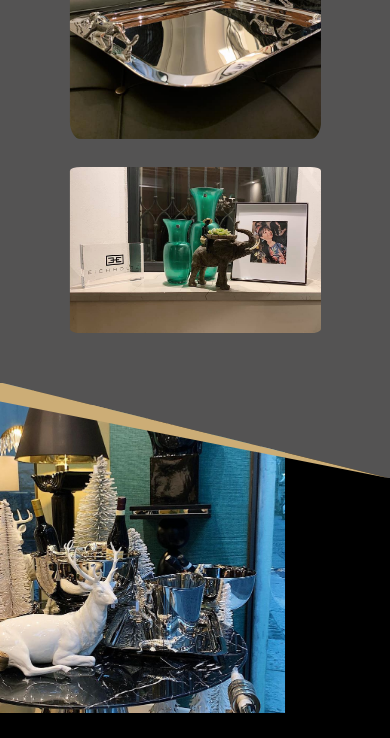
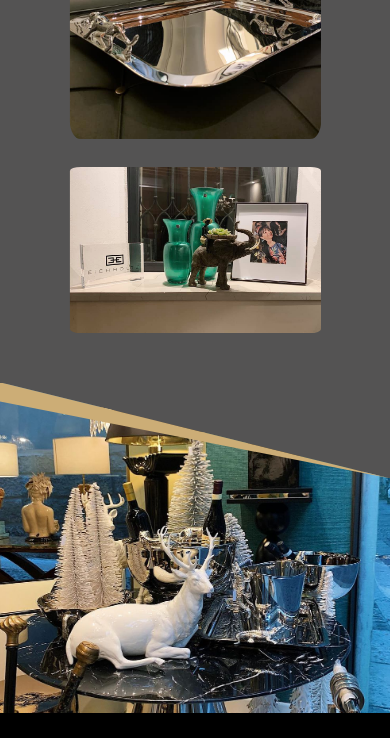
Before and after one commit to Lyreplus/Sito-Sisti, a plain HTML site: page index.html in a window 390 px wide. Shown: the part 2501-3239 px from the top of the page. Drawn offline with nearby package versions, Linux system fonts and the light colour scheme; a web font is replaced by a local one.

Commit message:
fixed bottom img home

```diff
--- a/assets/sass/pages/home/_mobile.scss
+++ b/assets/sass/pages/home/_mobile.scss
@@ -1,96 +1,89 @@
 @use '../../abstracts/abstracts.scss';
-
 @media only screen and (max-aspect-ratio: 3/2) {
     .clip-path {
         clip-path: polygon(0 0, 100% 0, 100% 100%, 0% 100%) !important;
     }
-    .shadow-dark, .shadow-gray {
+    .shadow-dark,
+    .shadow-gray {
         display: none;
     }
-
     .section2 {
         background-color: abstracts.$gray;
         padding-bottom: 2rem;
+    }
+    #bottom_img {
+        display: block;
+        margin-left: auto;
+        margin-right: auto;
     }
 }
 
 @media only screen and (max-aspect-ratio: 1/1) {
     .section3 {
         img {
-            width: unset !important;
-            height: 50vh !important;
             clip-path: none !important;
             transform: translateX(-30%) translateY(-5%);
             bottom: -10vh;
-            left: 0;
         }
-
         .part {
             clip-path: none;
             width: 100vw;
             height: 40vh;
         }
+        #bottom_img {
+            display: block;
+            margin-left: 33vw;
+            margin-right: 323vw;
+            height: fit-content;
+            margin-top: 20%;
+        }
     }
-
     .bottom-gold {
         display: none;
     }
     .home-img {
         left: -422px;
         right: unset;
-        img{
+        img {
             height: 100vh;
             width: auto;
         }
     }
-
     .movement-pc {
         display: none;
     }
     .movement-mobile {
         display: block !important;
-
     }
-
     .title {
         font-size: 1.7rem;
-
         .stable {
             align-items: center;
         }
-
         h1 {
             text-align: center;
             margin-left: 0 !important;
             animation: none !important;
         }
-
         a {
             margin-left: 0 !important;
             animation: none !important;
         }
     }
-
     .section2 {
         font-size: 1.7rem;
-
         h2 {
             margin-top: 1em;
         }
-
         filter: none;
-
     }
-
     .clip-path {
         clip-path: polygon(0 0, 100% 0, 100% 100%, 0% 100%) !important;
     }
-
-    .shadow-dark, .shadow-gray {
+    .shadow-dark,
+    .shadow-gray {
         display: none;
     }
-
-
     .bottom-gray {
         position: absolute;
         background: transparent;
@@ -117,7 +110,6 @@
         background: abstracts.$brown-dark;
         clip-path: polygon(100% 97%, 25% 85%, 100% 100%);
     }
-
     .foo {
         display: block;
         position: absolute;
--- a/assets/sass/pages/home/_pc.scss
+++ b/assets/sass/pages/home/_pc.scss
@@ -167,7 +167,7 @@ html {
         position: absolute;
         width: 110vw;
         left: -10vw;
-        bottom: -33vh;
+        bottom: -47vh;
     }
 }
 
@@ -240,3 +240,10 @@ img.roundImage {
 #title2 {
     scroll-behavior: smooth;
 }
+
+#bottom_img {
+    display: block;
+    margin-left: auto;
+    margin-right: auto;
+    height: fit-content;
+}
--- a/index.html
+++ b/index.html
@@ -129,7 +129,7 @@
         <div class="section3 ">
             <div class="clip-path ">
                 <div class="part ">
-                    <img src="assets/img/125371587_104846238063222_7879828615421821489_n.jpg" alt=" ">
+                    <img id="bottom_img" src=" assets/img/125371587_104846238063222_7879828615421821489_n.jpg " alt=" ">
                 </div>
             </div>
             <div class="foo "></div>
@@ -144,8 +144,8 @@
         <div class="footer ">
             <h1>SISTI</h1>
             <p>Cellulare 3355422573, Telefono 0458001802, Mail
-                <a href="mailto:sistidesigner@hotmail.it">sistidesigner@hotmail.it</a> PEC
-                <a href="mailto:palermosanta@pec.it">palermosanta@pec.it</a>
+                <a href="mailto:sistidesigner@hotmail.it ">sistidesigner@hotmail.it</a> PEC
+                <a href="mailto:palermosanta@pec.it ">palermosanta@pec.it</a>
             </p>
         </div>
     </div>
```
Also changed, not shown: assets/css/main.min.css, assets/css/style.min.css, 1 other file.
